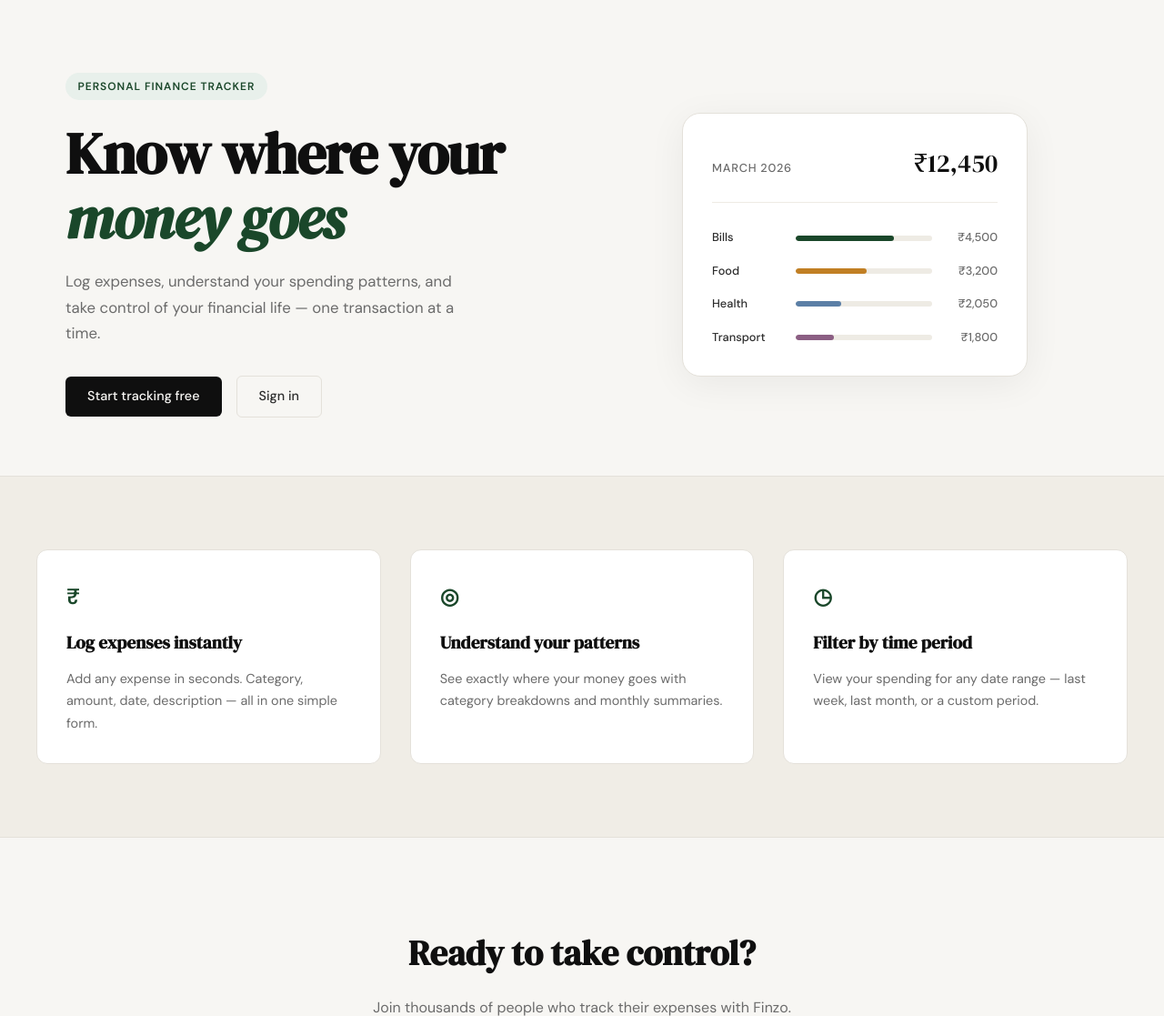
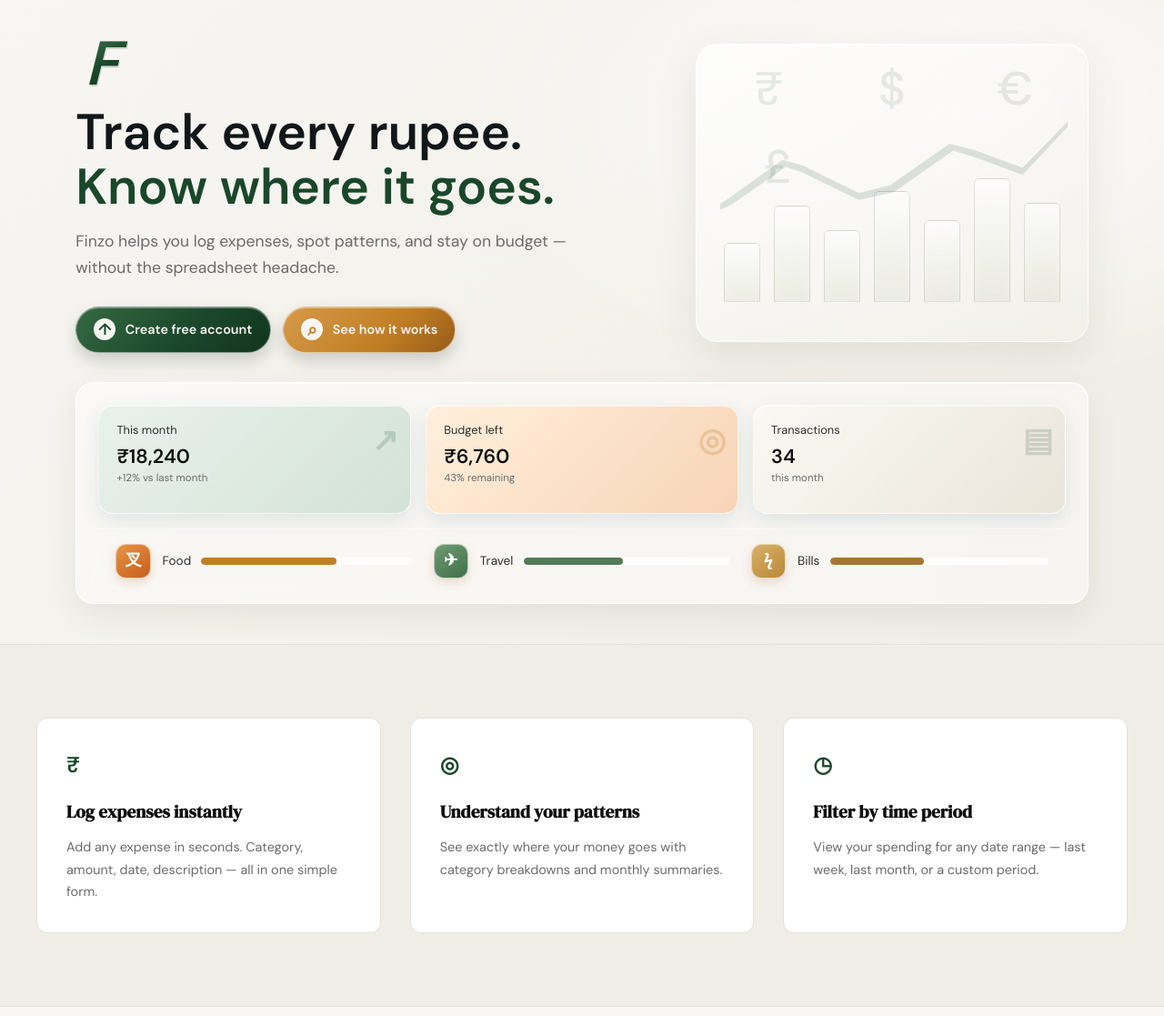
Before and after one commit to RiteshRG/finzo-expense-tracker, a FastAPI app: page / in a window 1280 px wide. Shown: the part 61-1178 px from the top of the page at 91% size. Run offline with FastAPI, Linux system fonts and the light colour scheme.

Commit message:
landing: redesign hero section to match mockup

```diff
--- a/file.txt
+++ b/file.txt
@@ -41,7 +41,7 @@
 
 git commit -m "landing: add privacy policy page and route”
 
-I've attached a screenshot of the updated Spendly hero section design.
+I've attached a screenshot of the updated Finzo hero section design.
 
 Modify only the hero section in @templates/landing.html and @static/css/landing.css
 to match this image exactly. Do not touch any other part of the page.
--- /dev/null
+++ b/static/css/landing.css
@@ -0,0 +1,379 @@
+/* Landing hero */
+.hero {
+    width: 100%;
+    max-width: none;
+    margin: 0;
+    padding: 2rem max(6.5vw, 1.5rem) 2.75rem;
+    display: grid;
+    grid-template-columns: minmax(0, 1.05fr) minmax(18rem, 0.95fr);
+    align-items: center;
+    gap: 1.75rem 3.25rem;
+    background:
+        radial-gradient(ellipse at 82% 18%, rgba(255, 255, 255, 0.72), transparent 34rem),
+        linear-gradient(135deg, var(--paper) 0%, #f4f1eb 55%, var(--paper-warm) 100%);
+    overflow: hidden;
+}
+
+.hero-inner {
+    max-width: 38rem;
+    padding: 0.25rem 0;
+    position: relative;
+    z-index: 1;
+}
+
+.hero-logo {
+    width: 3.6rem;
+    height: 4rem;
+    display: grid;
+    place-items: center;
+    margin-bottom: 1rem;
+    color: transparent;
+    background: linear-gradient(145deg, #4b8056 0%, var(--accent) 55%, #102f1c 100%);
+    background-clip: text;
+    -webkit-background-clip: text;
+    filter: drop-shadow(0.12rem 0.18rem 0 rgba(26, 71, 42, 0.18));
+    font-family: var(--font-body);
+    font-size: 4.25rem;
+    font-weight: 700;
+    line-height: 1;
+    font-style: italic;
+}
+
+.hero .hero-title {
+    margin: 0 0 1rem;
+    color: #111719;
+    font-family: var(--font-body);
+    font-size: clamp(2.5rem, 5vw, 3.45rem);
+    font-weight: 600;
+    line-height: 1.08;
+    letter-spacing: 0;
+}
+
+.hero .hero-title span {
+    color: var(--accent);
+}
+
+.hero .hero-subtitle {
+    max-width: 34rem;
+    margin: 0 0 1.75rem;
+    color: var(--ink-muted);
+    font-size: 1.1rem;
+    line-height: 1.65;
+}
+
+.hero .hero-actions {
+    display: flex;
+    flex-wrap: wrap;
+    gap: 0.85rem;
+    align-items: center;
+}
+
+.hero .btn-primary,
+.hero .btn-ghost {
+    min-height: 3.15rem;
+    display: inline-flex;
+    align-items: center;
+    justify-content: center;
+    gap: 0.65rem;
+    padding: 0.65rem 1.2rem;
+    border: 1px solid rgba(255, 255, 255, 0.45);
+    border-radius: 999px;
+    box-shadow: 0 0.55rem 1.1rem rgba(38, 51, 39, 0.2), inset 0 1px 0 rgba(255, 255, 255, 0.38);
+    color: var(--paper);
+    font-size: 0.9rem;
+    font-weight: 600;
+    white-space: nowrap;
+}
+
+.hero .btn-primary {
+    background: linear-gradient(135deg, #356a43, var(--accent) 58%, #12351f);
+}
+
+.hero .btn-primary:hover {
+    background: linear-gradient(135deg, #2e603b, #153d24 58%, #0d2918);
+}
+
+.hero .btn-ghost {
+    background: linear-gradient(135deg, #d59a4a, var(--accent-2) 60%, #975b19);
+}
+
+.hero .btn-ghost:hover {
+    border-color: rgba(255, 255, 255, 0.75);
+    color: #fff;
+    background: linear-gradient(135deg, #c88a37, #a96b1d 60%, #824b13);
+}
+
+.hero-button-icon {
+    width: 1.5rem;
+    height: 1.5rem;
+    display: inline-grid;
+    flex: 0 0 1.5rem;
+    place-items: center;
+    border-radius: 50%;
+    background: var(--paper);
+    color: var(--accent);
+    font-size: 1.1rem;
+    font-weight: 700;
+    line-height: 1;
+}
+
+.hero-play-icon {
+    color: var(--accent-2);
+    font-size: 1.2rem;
+}
+
+.hero-visual {
+    min-width: 0;
+    display: flex;
+    justify-content: flex-end;
+}
+
+.hero-chart {
+    width: min(100%, 27rem);
+    aspect-ratio: 1.08 / 0.82;
+    position: relative;
+    overflow: hidden;
+    border: 1px solid rgba(255, 255, 255, 0.8);
+    border-radius: 1.5rem;
+    background: linear-gradient(145deg, rgba(255, 255, 255, 0.76), rgba(240, 237, 230, 0.48));
+    box-shadow: 0 1rem 2.8rem rgba(74, 68, 51, 0.1), inset 0 1px 0 rgba(255, 255, 255, 0.9);
+}
+
+.chart-currencies {
+    position: absolute;
+    inset: 0;
+    display: grid;
+    grid-template-columns: repeat(3, 1fr);
+    align-content: start;
+    justify-items: center;
+    padding: 0.5rem 0.75rem;
+    color: rgba(26, 71, 42, 0.1);
+    font-size: clamp(2rem, 4vw, 3.25rem);
+    font-weight: 500;
+}
+
+.chart-currencies span:nth-child(4) {
+    grid-column: 1;
+    transform: translate(30%, 0.25rem);
+}
+
+.chart-columns {
+    position: absolute;
+    right: 7%;
+    bottom: 13%;
+    left: 7%;
+    height: 48%;
+    display: flex;
+    align-items: flex-end;
+    justify-content: space-between;
+    gap: 4%;
+}
+
+.chart-columns i {
+    width: 11%;
+    height: 42%;
+    border: 1px solid rgba(112, 124, 98, 0.2);
+    border-radius: 0.35rem 0.35rem 0 0;
+    background: linear-gradient(180deg, rgba(255, 255, 255, 0.56), rgba(203, 211, 189, 0.27));
+    box-shadow: inset 0 0.25rem 0.5rem rgba(255, 255, 255, 0.28);
+}
+
+.chart-columns i:nth-child(2) { height: 68%; }
+.chart-columns i:nth-child(3) { height: 51%; }
+.chart-columns i:nth-child(4) { height: 78%; }
+.chart-columns i:nth-child(5) { height: 58%; }
+.chart-columns i:nth-child(6) { height: 87%; }
+.chart-columns i:nth-child(7) { height: 70%; }
+
+.chart-trend {
+    position: absolute;
+    right: 5%;
+    bottom: 40%;
+    left: 6%;
+    height: 34%;
+    background: rgba(26, 71, 42, 0.14);
+    clip-path: polygon(0 82%, 3% 75%, 18% 38%, 24% 44%, 40% 71%, 49% 63%, 66% 22%, 73% 28%, 87% 46%, 100% 0, 100% 5%, 87% 53%, 73% 35%, 67% 29%, 50% 70%, 40% 78%, 24% 51%, 19% 45%, 4% 81%, 0 88%);
+}
+
+.hero-summary {
+    grid-column: 1 / -1;
+    width: 100%;
+    padding: 1.5rem;
+    border: 1px solid rgba(255, 255, 255, 0.86);
+    border-radius: 1.25rem;
+    background: rgba(255, 255, 255, 0.42);
+    box-shadow: 0 0.7rem 2.1rem rgba(74, 68, 51, 0.09), inset 0 1px 0 rgba(255, 255, 255, 0.8);
+    backdrop-filter: blur(14px);
+}
+
+.summary-stats {
+    display: grid;
+    grid-template-columns: repeat(3, minmax(0, 1fr));
+    gap: 1rem;
+}
+
+.summary-card {
+    min-height: 7.5rem;
+    position: relative;
+    padding: 1.1rem 1.2rem;
+    overflow: hidden;
+    border: 1px solid rgba(255, 255, 255, 0.7);
+    border-radius: 1rem;
+    box-shadow: 0 0.5rem 1.25rem rgba(39, 89, 106, 0.12), inset 0 1px 0 rgba(255, 255, 255, 0.7);
+}
+
+.summary-month { background: linear-gradient(135deg, rgba(232, 240, 235, 0.96), rgba(203, 222, 207, 0.84)); }
+.summary-budget { background: linear-gradient(135deg, rgba(255, 238, 218, 0.94), rgba(247, 202, 165, 0.78)); }
+.summary-transactions { background: linear-gradient(135deg, rgba(250, 248, 243, 0.96), rgba(231, 226, 214, 0.86)); }
+
+.summary-card p,
+.summary-card strong,
+.summary-card small {
+    position: relative;
+    z-index: 1;
+    display: block;
+}
+
+.summary-card p {
+    margin-bottom: 0.25rem;
+    color: var(--ink-soft);
+    font-size: 0.8rem;
+}
+
+.summary-card strong {
+    color: var(--ink);
+    font-size: 1.35rem;
+    font-weight: 600;
+    line-height: 1.35;
+}
+
+.summary-card small {
+    color: var(--ink-muted);
+    font-size: 0.72rem;
+}
+
+.summary-icon {
+    position: absolute;
+    top: 0.65rem;
+    right: 0.8rem;
+    color: rgba(26, 71, 42, 0.18);
+    font-size: 2.2rem;
+    font-weight: 700;
+}
+
+.summary-budget .summary-icon { color: rgba(193, 127, 36, 0.25); }
+.summary-transactions .summary-icon { color: rgba(26, 71, 42, 0.16); }
+
+.summary-categories {
+    display: grid;
+    grid-template-columns: repeat(3, minmax(0, 1fr));
+    gap: 1.4rem;
+    margin-top: 1rem;
+    padding: 1rem 1.2rem 0.2rem;
+    border-top: 1px solid rgba(255, 255, 255, 0.75);
+}
+
+.category-item {
+    min-width: 0;
+    display: grid;
+    grid-template-columns: 2.5rem auto minmax(2.5rem, 1fr);
+    align-items: center;
+    gap: 0.7rem;
+    color: var(--ink-soft);
+    font-size: 0.85rem;
+}
+
+.category-icon {
+    width: 2.4rem;
+    height: 2.4rem;
+    display: grid;
+    place-items: center;
+    border: 1px solid rgba(255, 255, 255, 0.6);
+    border-radius: 0.7rem;
+    background: linear-gradient(145deg, #e99445, #c65d1c);
+    box-shadow: 0 0.3rem 0.65rem rgba(168, 90, 37, 0.18);
+    color: #fff;
+    font-size: 1.15rem;
+    font-weight: 700;
+}
+
+.category-travel { background: linear-gradient(145deg, #6f9b73, #3f6f49); }
+.category-bills { background: linear-gradient(145deg, #d7b16b, #b98835); }
+
+.category-item i {
+    height: 0.5rem;
+    overflow: hidden;
+    border-radius: 999px;
+    background: rgba(255, 255, 255, 0.72);
+}
+
+.category-item i b {
+    width: 64%;
+    height: 100%;
+    display: block;
+    border-radius: inherit;
+    background: var(--accent-2);
+}
+
+.category-item:nth-child(2) i b { width: 48%; background: #527b58; }
+.category-item:nth-child(3) i b { width: 43%; background: #a6782f; }
+
+@media (max-width: 900px) {
+    .hero {
+        grid-template-columns: minmax(0, 1fr) minmax(15rem, 0.8fr);
+        gap: 1.5rem;
+        padding-right: 1.5rem;
+        padding-left: 1.5rem;
+        text-align: left;
+    }
+
+    .hero .hero-subtitle { max-width: 100%; }
+    .hero .hero-actions { justify-content: flex-start; }
+    .hero-visual { display: flex; }
+    .hero-summary { padding: 1rem; }
+    .summary-stats { gap: 0.65rem; }
+    .summary-card { padding: 0.9rem; }
+}
+
+@media (max-width: 620px) {
+    .hero {
+        grid-template-columns: minmax(0, 1fr);
+        padding: 1.5rem 1rem 2rem;
+        gap: 1.35rem;
+    }
+
+    .hero-logo {
+        width: 2.9rem;
+        height: 3rem;
+        margin-bottom: 0.6rem;
+        font-size: 3.25rem;
+    }
+
+    .hero .hero-title { font-size: 2.45rem; }
+    .hero .hero-subtitle { font-size: 1rem; }
+    .hero .hero-actions { gap: 0.65rem; }
+    .hero .btn-primary,
+    .hero .btn-ghost { min-height: 2.9rem; padding: 0.55rem 0.8rem; font-size: 0.78rem; }
+    .hero-visual { justify-content: center; }
+    .hero-chart { width: 100%; max-width: 24rem; }
+    .hero-summary { grid-column: 1; padding: 0.75rem; }
+    .summary-stats { gap: 0.5rem; }
+    .summary-card { min-height: 6.6rem; padding: 0.7rem; }
+    .summary-card p { font-size: 0.7rem; }
+    .summary-card strong { font-size: 1rem; }
+    .summary-card small { font-size: 0.63rem; }
+    .summary-icon { top: 0.4rem; right: 0.5rem; font-size: 1.6rem; }
+    .summary-categories { gap: 0.4rem; padding: 0.75rem 0.1rem 0.1rem; }
+    .category-item { grid-template-columns: 1.8rem minmax(0, 1fr); gap: 0.4rem; font-size: 0.7rem; }
+    .category-icon { width: 1.8rem; height: 1.8rem; border-radius: 0.55rem; font-size: 0.95rem; }
+    .category-item i { grid-column: 2; width: 100%; height: 0.35rem; }
+}
+
+@media (max-width: 360px) {
+    .hero .hero-title { font-size: 2.15rem; }
+    .hero .hero-actions { align-items: stretch; flex-direction: column; }
+    .hero .btn-primary,
+    .hero .btn-ghost { width: 100%; }
+    .summary-card { padding: 0.55rem; }
+    .summary-card strong { font-size: 0.9rem; }
+}
--- a/templates/landing.html
+++ b/templates/landing.html
@@ -1,62 +1,49 @@
 {% extends "base.html" %}
 
 {% block title %}Finzo — Track Every Rupee{% endblock %}
+
+{% block head %}
+<link rel="stylesheet" href="{{ request.url_for('static', path='/css/landing.css') }}">
+{% endblock %}
 
 {% block content %}
 
 <section class="hero">
     <div class="hero-inner">
-        <div class="hero-badge">Personal Finance Tracker</div>
-        <h1 class="hero-title">
-            Know where your<br>
-            <em>money goes</em>
-        </h1>
-        <p class="hero-subtitle">
-            Log expenses, understand your spending patterns,
-            and take control of your financial life —
-            one transaction at a time.
-        </p>
+        <div class="hero-logo" aria-label="Finzo">F</div>
+        <h1 class="hero-title">Track every rupee.<br><span>Know where it goes.</span></h1>
+        <p class="hero-subtitle">Finzo helps you log expenses, spot patterns, and stay on budget — without the spreadsheet headache.</p>
         <div class="hero-actions">
-            <a href="{{ url_for('register') }}" class="btn-primary">Start tracking free</a>
-            <a href="{{ url_for('login') }}" class="btn-ghost">Sign in</a>
+            <a href="{{ url_for('register') }}" class="btn-primary"><span class="hero-button-icon">↑</span>Create free account</a>
+            <a href="#features" class="btn-ghost"><span class="hero-button-icon hero-play-icon">⌕</span>See how it works</a>
         </div>
     </div>
     <div class="hero-visual">
-        <div class="mock-card">
-            <div class="mock-card-header">
-                <span class="mock-label">March 2026</span>
-                <span class="mock-total">₹12,450</span>
-            </div>
-            <div class="mock-bars">
-                <div class="mock-bar-row">
-                    <span class="mock-cat">Bills</span>
-                    <div class="mock-bar-track">
-                        <div class="mock-bar" style="width: 72%"></div>
-                    </div>
-                    <span class="mock-amt">₹4,500</span>
-                </div>
-                <div class="mock-bar-row">
-                    <span class="mock-cat">Food</span>
-                    <div class="mock-bar-track">
-                        <div class="mock-bar mock-bar-2" style="width: 52%"></div>
-                    </div>
-                    <span class="mock-amt">₹3,200</span>
-                </div>
-                <div class="mock-bar-row">
-                    <span class="mock-cat">Health</span>
-                    <div class="mock-bar-track">
-                        <div class="mock-bar mock-bar-3" style="width: 33%"></div>
-                    </div>
-                    <span class="mock-amt">₹2,050</span>
-                </div>
-                <div class="mock-bar-row">
-                    <span class="mock-cat">Transport</span>
-                    <div class="mock-bar-track">
-                        <div class="mock-bar mock-bar-4" style="width: 28%"></div>
-                    </div>
-                    <span class="mock-amt">₹1,800</span>
-                </div>
-            </div>
+        <div class="hero-chart" aria-label="Illustration of spending trends">
+            <div class="chart-currencies" aria-hidden="true"><span>₹</span><span>$</span><span>€</span><span>£</span></div>
+            <div class="chart-columns" aria-hidden="true"><i></i><i></i><i></i><i></i><i></i><i></i><i></i></div>
+            <div class="chart-trend" aria-hidden="true"></div>
+        </div>
+    </div>
+    <div class="hero-summary">
+        <div class="summary-stats">
+            <article class="summary-card summary-month">
+                <span class="summary-icon" aria-hidden="true">↗</span>
+                <p>This month</p><strong>₹18,240</strong><small>+12% vs last month</small>
+            </article>
+            <article class="summary-card summary-budget">
+                <span class="summary-icon" aria-hidden="true">◎</span>
+                <p>Budget left</p><strong>₹6,760</strong><small>43% remaining</small>
+            </article>
+            <article class="summary-card summary-transactions">
+                <span class="summary-icon" aria-hidden="true">▤</span>
+                <p>Transactions</p><strong>34</strong><small>this month</small>
+            </article>
+        </div>
+        <div class="summary-categories">
+            <div class="category-item"><span class="category-icon category-food" aria-hidden="true">叉</span><span>Food</span><i><b></b></i></div>
+            <div class="category-item"><span class="category-icon category-travel" aria-hidden="true">✈</span><span>Travel</span><i><b></b></i></div>
+            <div class="category-item"><span class="category-icon category-bills" aria-hidden="true">ϟ</span><span>Bills</span><i><b></b></i></div>
         </div>
     </div>
 </section>
```
